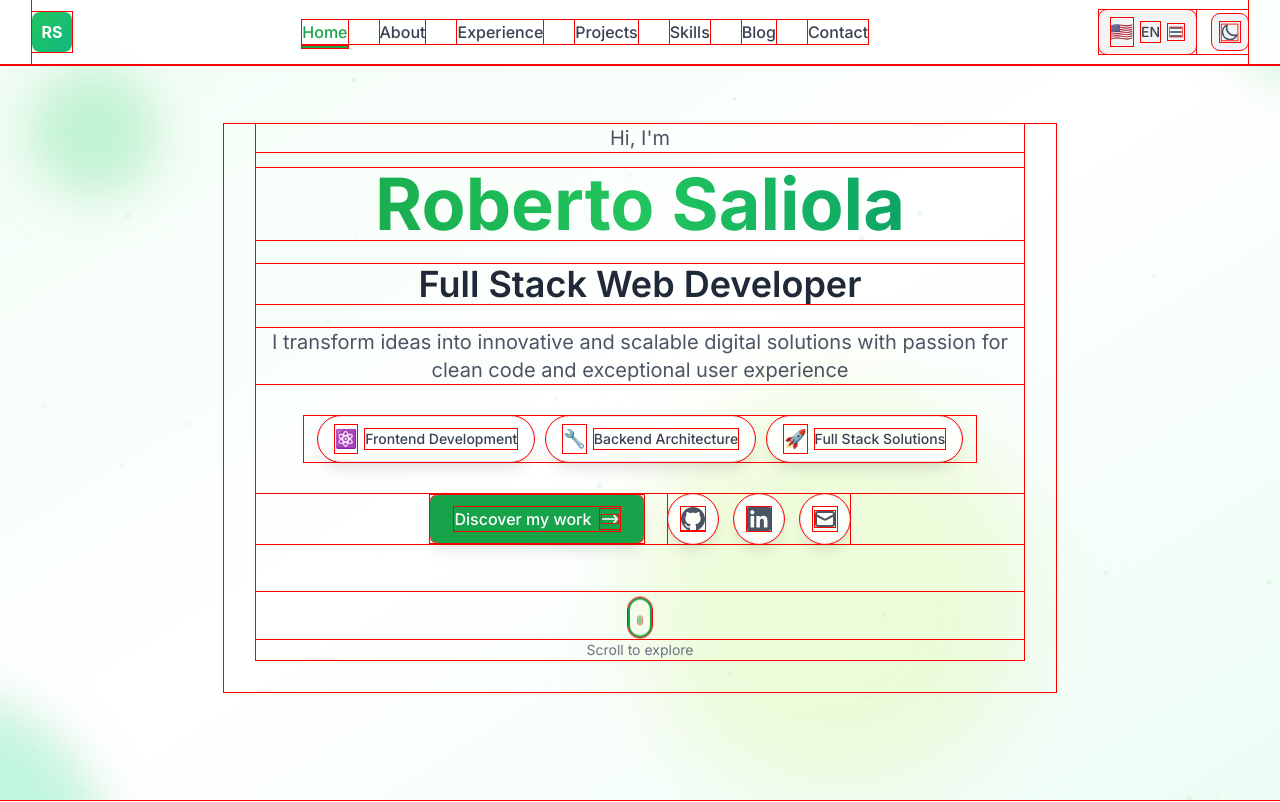
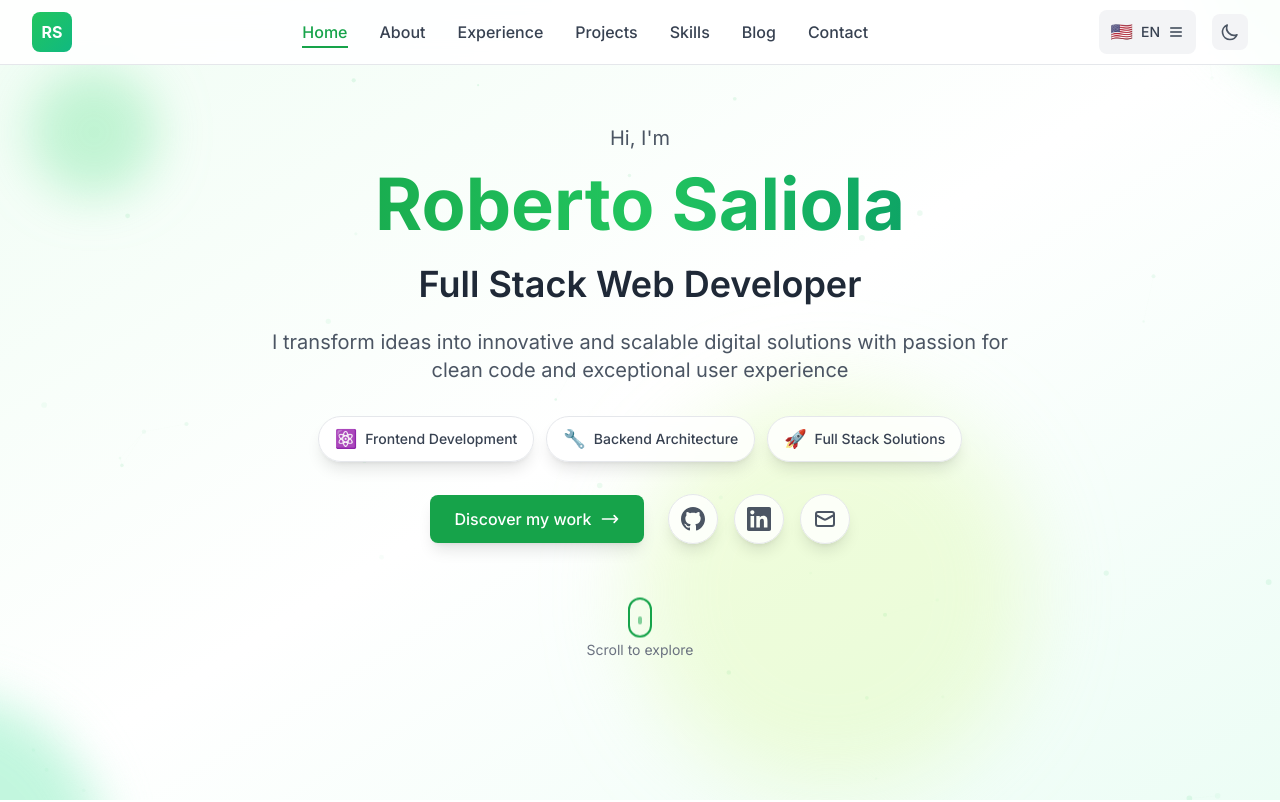
Before and after one commit to Roberto286/portfolio, a React (Vite) app: page / in a window 1280 px wide. Shown: the top 802 px of the page. Built offline with nearby package versions, Linux system fonts and the light colour scheme.

Commit message:
fix: removed css debug

```diff
--- a/src/index.css
+++ b/src/index.css
@@ -144,7 +144,6 @@ html {
   transition-property: background-color, border-color, color;
   transition-timing-function: cubic-bezier(0.4, 0, 0.2, 1);
   transition-duration: 150ms;
-  outline: 1px solid red; /* debug */
 }
 
 /* Form styles */
```
